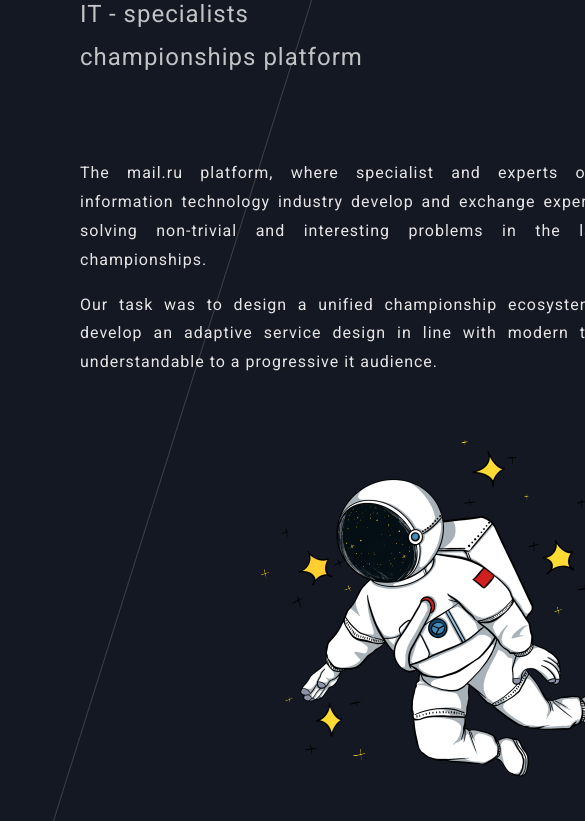
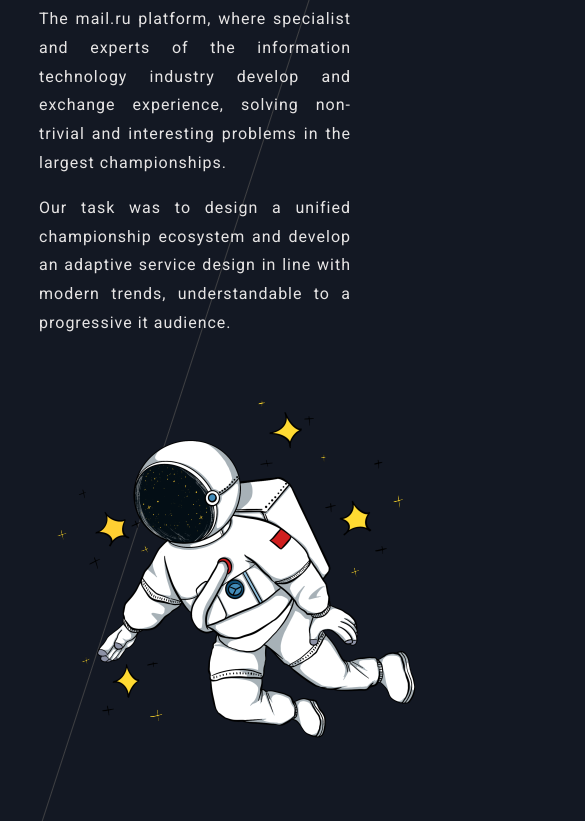
Before and after one commit to Neelam618/mail.ru-task, a website: page index.html in a window 390 px wide. Shown: the part 1167-1988 px from the top of the page, 585 px wide, since content can reach past the window. Drawn offline with nearby package versions, Linux system fonts and the light colour scheme.

Commit message:
added media queries

```diff
--- a/index.html
+++ b/index.html
@@ -32,16 +32,18 @@
     </div>
     <div class="main-container">
       <div class="main d-flex justify-content-between flex-column flex-xl-row">
-        <div class="desc">
-          <h1>Cups from <span class="mail-ru">mail.ru</span></h1>
-          <!-- <img src="img/cup.svg" class="bg-cup" alt=""> -->
-          <p class="subtitle">IT - specialists championships platform</p>
+        <div class="content w-auto text-start">
+          <div class="title">
+            <h1>Cups from <span class="mail-ru">mail.ru</span></h1>
+            <!-- <img src="img/cup.svg" class="bg-cup" alt=""> -->
+            <p class="subtitle">IT - specialists championships platform</p>
+          </div>
           <div class="para">
             <p>The mail.ru platform, where specialist and experts of the information technology industry develop and exchange experience, solving non-trivial and interesting problems in the largest championships.</p>
             <p>Our task was to design a unified championship ecosystem and develop an adaptive service design in line with modern trends, understandable to a progressive it audience. </p>
           </div>
         </div>
-        <div class="image">
+        <div class="image w-auto text-end">
           <img src="img/astronaut.png" alt="">
         </div>
       </div>
--- a/scss/index.scss
+++ b/scss/index.scss
@@ -23,7 +23,6 @@ header {
             margin-top: 6em;
         }
     }
-
 }
 
 .main-img {
@@ -42,7 +41,7 @@ header {
 
     .main {
 
-        .desc {
+        .content {
             color: white;
             padding: 100px 0 100px 120px;
             position: relative;
@@ -73,7 +72,7 @@ header {
             }
 
             .para {
-                width: 400px;
+                width: 470px;
                 text-align: justify;
                 color: #e6e4e4;
                 margin-top: 5em;
@@ -81,9 +80,8 @@ header {
         }
         .image {
             margin-top: 30em;
-            margin-right: 8em;
-            // width: 10px;
-            // margin-bottom: 2em;
+            margin-right: 10em;
+
         }
     }
     .container {
@@ -98,15 +96,15 @@ header {
 }
 
 
-@media (max-width:1200px){
+@media (max-width:1200px) {
     .main-container {
 
         .main {
 
-            .desc {
+            .content {
                 padding-bottom: 0;
                 padding-left: 80px;
-                .para {
+                .para, .title {
                     width: 555px;
                 }
             }
@@ -125,3 +123,39 @@ header {
 
     }
 }
+@media (max-width:992px) {
+
+    .main-container {
+        .main {
+            .content {
+                padding: 40px;
+                padding-bottom: 0;
+                margin: 0 auto;
+
+                .para, .title {
+                    width: 80%;
+                    margin: 0 auto;
+                }
+            }
+            .image {
+                margin-left: 0;
+            }
+        }
+    }
+}
+@media (max-width:768px) {
+    .main-container {
+        .main {
+            .content {
+                padding: 0;
+                padding-top: 3em;
+
+                .title {
+                    h1 {
+                        font-size: 2.5rem;
+                    }
+                }
+            }
+        }
+    }
+}
```
Also changed, not shown: css/index.css.
